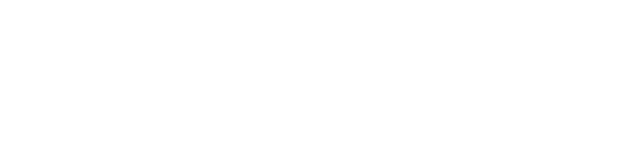
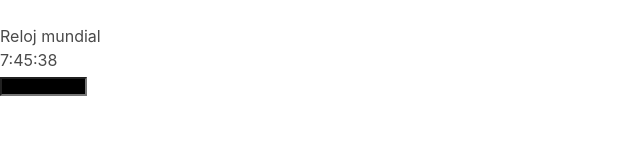
Before and after one commit to tomeubarcelo/examen_js, a plain HTML site: page index.html in a window 1280 px wide. Shown: the whole page, without its empty margins (0-640 px from the left). Drawn offline with nearby package versions, Linux system fonts and the light colour scheme.

Commit message:
Wip clock.. Muestra hora actual

```diff
--- a/index.html
+++ b/index.html
@@ -1,5 +1,6 @@
 <!DOCTYPE html>
 <html lang="es">
+
 <head>
     <!-- Metadatos Web -->
     <meta charset="UTF-8" />
@@ -7,7 +8,7 @@
     <meta http-equiv="X-UA-Compatible" content="ie=edge" />
 
     <!-- HTML Meta Tags -->
-    <title>Plantilla</title>
+    <title>Reloj Mundial</title>
     <meta name="description" content="" />
 
     <!-- Google / Search Engine Tags -->
@@ -29,12 +30,7 @@
     <meta name="twitter:image" content="http://" />
 
     <!-- FontAwesome -->
-    <link
-      rel="stylesheet"
-      href="https://use.fontawesome.com/releases/v5.3.1/css/all.css"
-      integrity="sha384-mzrmE5qonljUremFsqc01SB46JvROS7bZs3IO2EmfFsd15uHvIt+Y8vEf7N7fWAU"
-      crossorigin="anonymous"
-    />
+    <link rel="stylesheet" href="https://use.fontawesome.com/releases/v5.3.1/css/all.css" integrity="sha384-mzrmE5qonljUremFsqc01SB46JvROS7bZs3IO2EmfFsd15uHvIt+Y8vEf7N7fWAU" crossorigin="anonymous" />
 
     <!-- Nuestro Framework de CSS preferido, mi preferido es BULMA -->
     <link rel="stylesheet" href="node_modules/bulma/css/bulma.min.css" />
@@ -42,7 +38,9 @@
     <!-- Nuestro CSS Compilado a través de SASS ó sin compilar solo CSS básico -->
     <link rel="stylesheet" href="css/estilos.css" />
 
+
 </head>
+
 <body>
     <header>
         <!--
@@ -75,6 +73,7 @@
         * Bloque MAIN
         *
       -->
+        <h1>Reloj mundial</h1>
 
         <section>
             <!--
@@ -82,9 +81,14 @@
              * Bloque SECTION
              *
             -->
+            <h3 id="hourSpain"></h3>
         </section>
 
         <article>
+            <form name="form_reloj">
+                <input type="text" name="reloj" size="10" style="background-color : Black; color : White; font-family : Verdana, Arial, Helvetica; font-size : 8pt; text-align : center;" onfocus="window.document.form_reloj.reloj.blur()">
+            </form>
+
             <!--
              *
              * Bloque ARTICLE
@@ -101,5 +105,9 @@
         *
         -->
     </footer>
+    <!-- Nuestro JS -->
+    <script src="js/clock.js"></script>
+
 </body>
+
 </html>
--- /dev/null
+++ b/js/clock.js
@@ -0,0 +1,33 @@
+/*  ********************************
+ * @title Ejercicio examen js
+ * @version 0.0.1
+ * @author Tomeu Barceló
+ ******************************** */
+
+/*
+Crear un App Web: Reloj Mundial
+(Adjunto un Mockup)
+En el mockup, tenéis lo mínimo que quiero que haga esta app, que es mantener la hora de cinco países.
+También se lleva una cuenta de la diferencia horaria, teniendo de base la primera que es (Madrid).
+
+Lo más importante es que salga bien la lógica. Que funcione.
+Os sugiero enfocaros, desde lo principal hacia los detalles.
+
+El Mockup, como podéis ver lo enfoca a un entorno móvil.
+Si os da tiempo, perfeccionar esa idea, pero lo principal es el código de Javascript y que un usuario, pueda ver como funciona.
+
+Al final, hay un botón (cruz a la derecha).
+Donde podéis integrar más países que esos cinco.
+*/
+
+
+function devuelveHora() {
+    let date = new Date();
+    let hours = date.getHours();
+    let minutes = date.getMinutes();
+    let seconds = date.getSeconds();
+    document.getElementById("hourSpain").innerHTML = (hours + ':' + minutes + ':' + seconds)
+    setTimeout('devuelveHora()', 1000)
+}
+
+devuelveHora();
```
Lines whose indentation alone changed are shown as unchanged.
